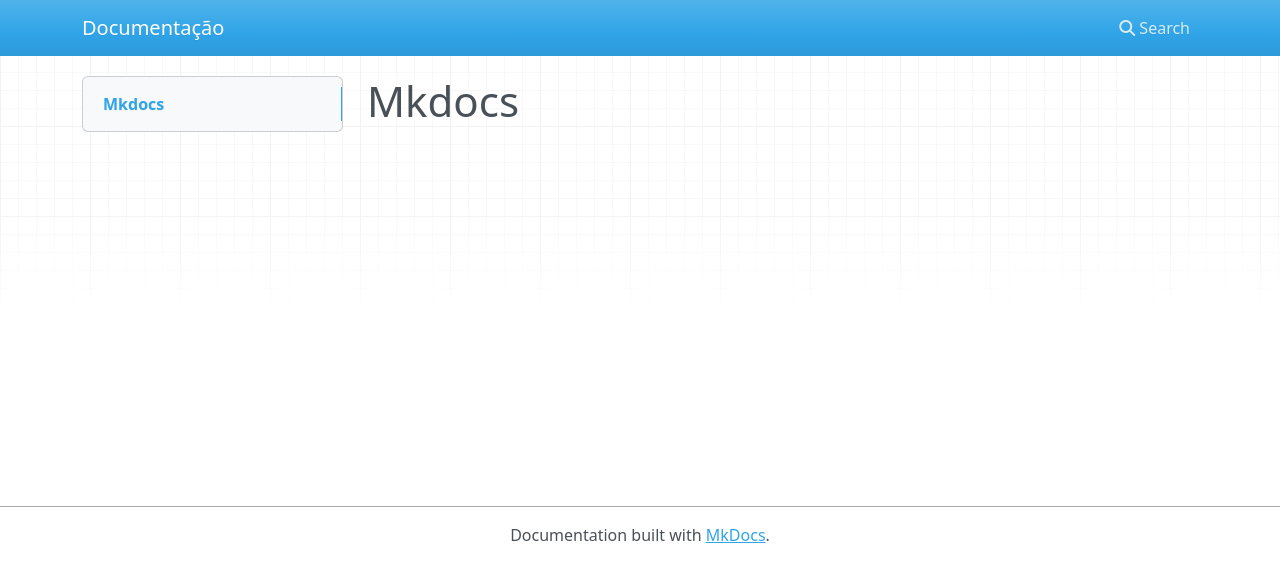
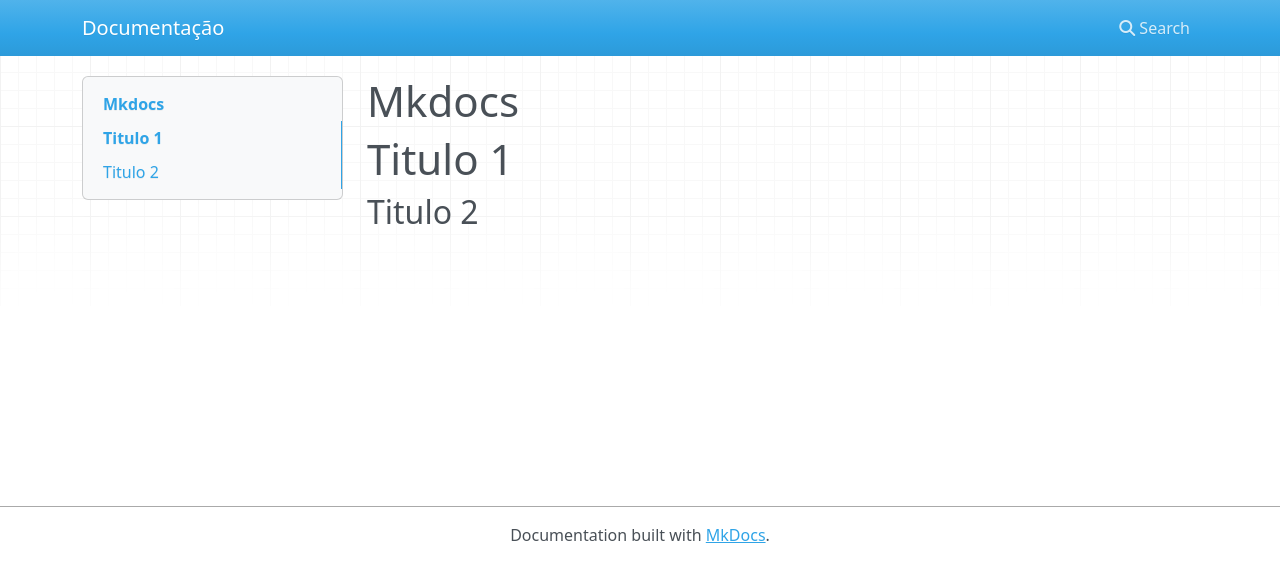
Before and after one commit to DouglasMonteles/gp-pages, an MkDocs documentation site: the page built from docs/index.md, in a window 1280 px wide. Shown: the top 582 px of the page. Built offline with MkDocs 1.6.1, drawn with Linux system fonts in a browser that asks for light colours; nearby versions of some CDN libraries.

Commit message:
Update index.md

```diff
--- a/docs/index.md
+++ b/docs/index.md
@@ -1 +1,5 @@
 # Mkdocs
+
+# Titulo 1
+
+## Titulo 2
```
